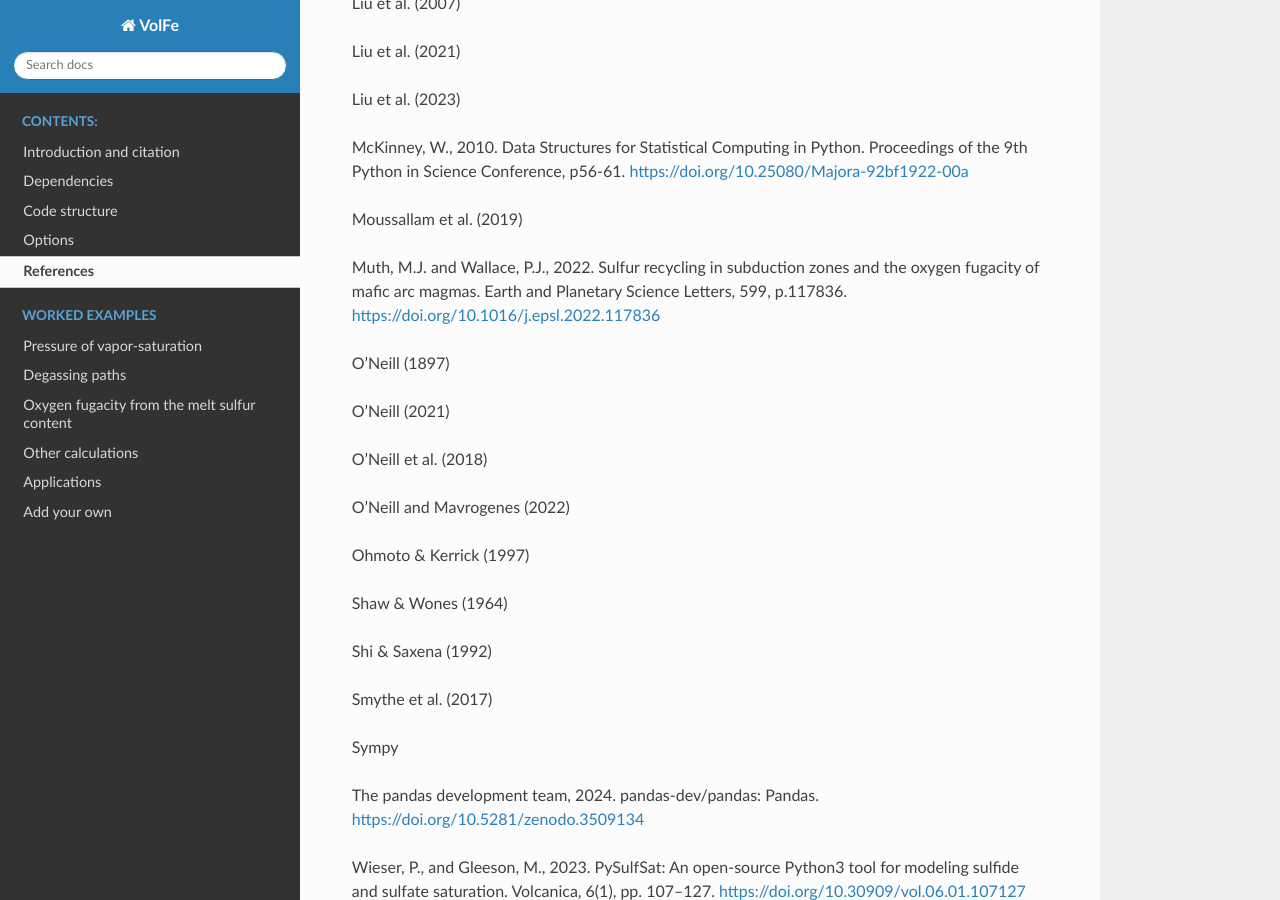
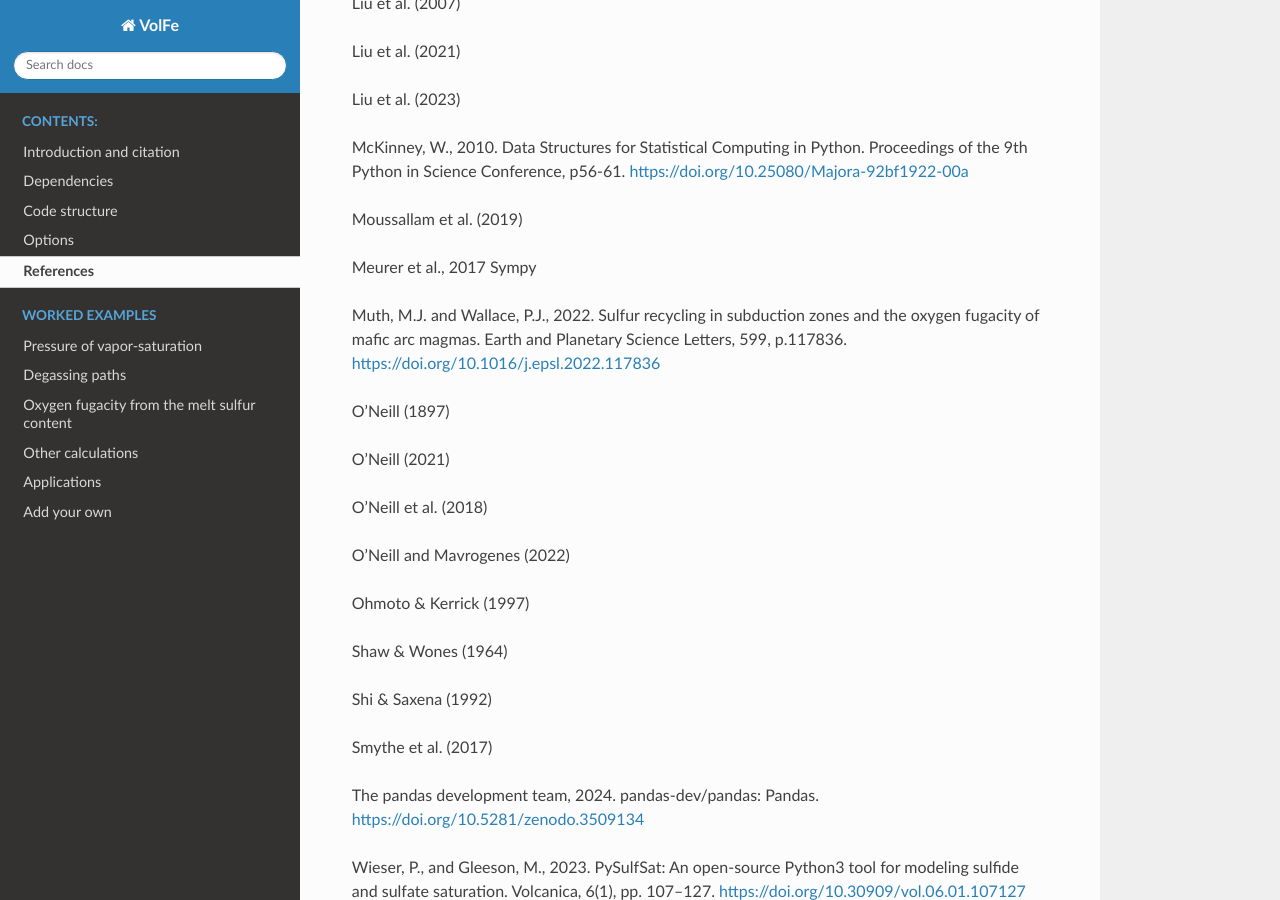
Before and after one commit to eryhughes/VolFe, a Sphinx documentation site: the page built from docs/references.rst, in a window 1280 px wide and 900 px high, scrolled down 1296 px. Built offline with Sphinx 7.4.7 and the Read the Docs theme 2.0.0, drawn with Linux system fonts in a browser that asks for light colours; pages that are not in the unit, such as notebooks, are missing from menus.

Commit message:
Update references.rst

```diff
--- a/docs/references.rst
+++ b/docs/references.rst
@@ -44,6 +44,8 @@ McKinney, W., 2010. Data Structures for Statistical Computing in Python. Proceed
 
 Moussallam et al. (2019)
 
+Meurer et al., 2017 Sympy
+
 Muth, M.J. and Wallace, P.J., 2022. Sulfur recycling in subduction zones and the oxygen fugacity of mafic arc magmas. Earth and Planetary Science Letters, 599, p.117836. https://doi.org/10.1016/j.epsl.2022.117836
 
 O'Neill (1897)
```
Also changed, not shown: other parts of docs/references.rst (+0 -2 lines).
